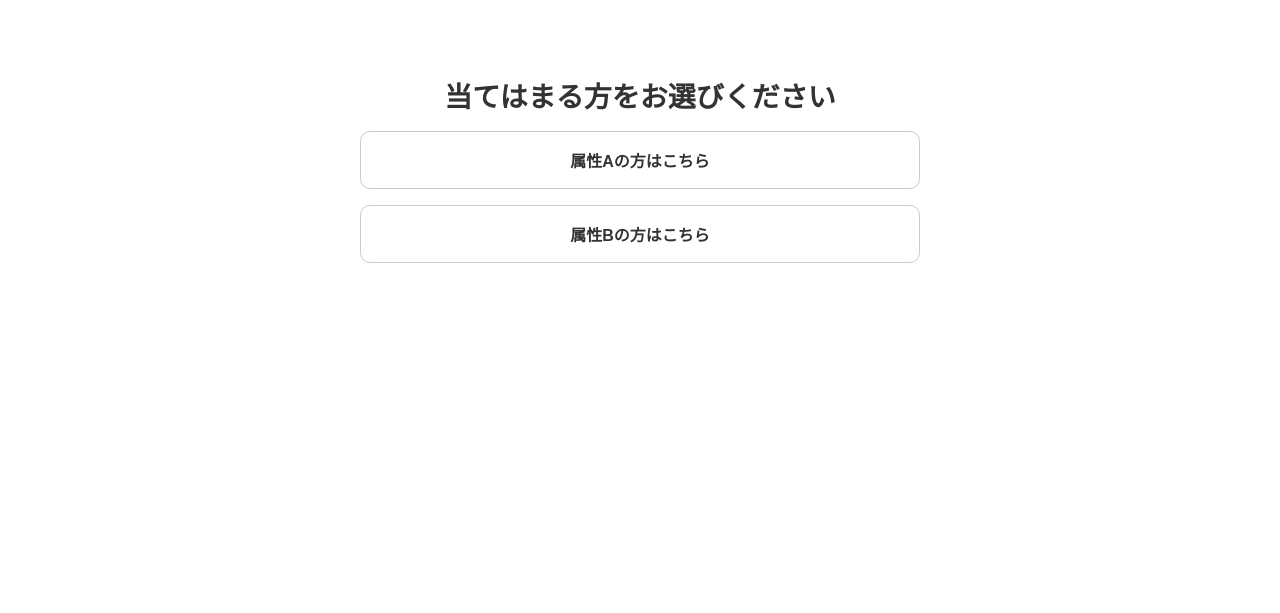
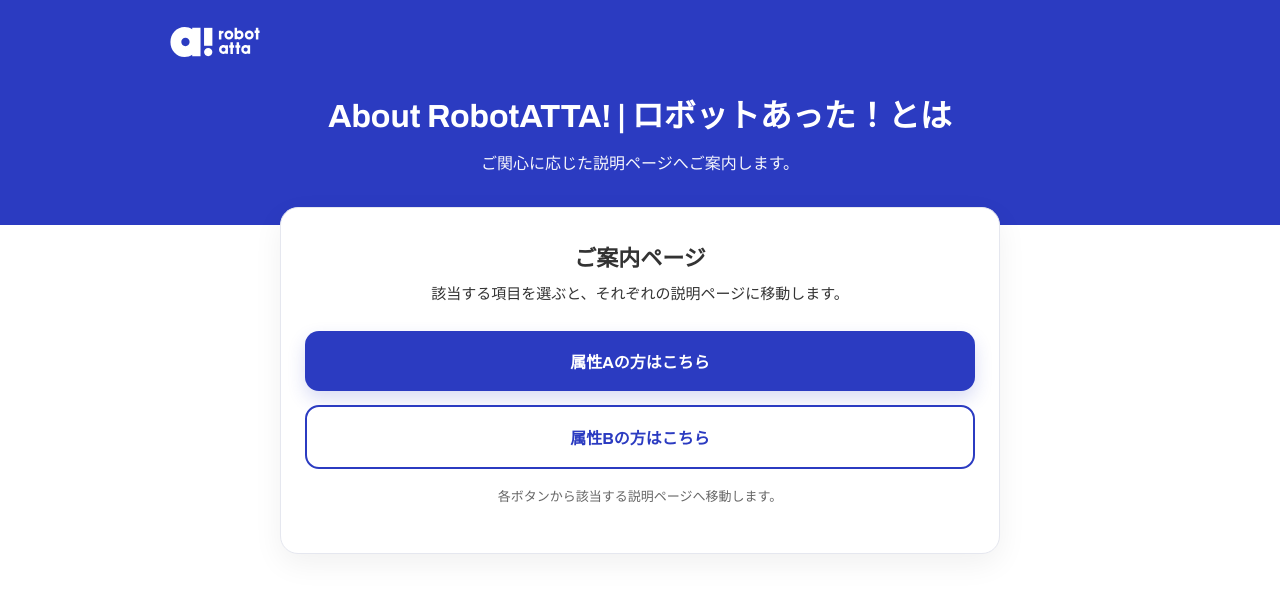
Before and after one commit to incubion-lab/audience-selector, a plain HTML site: page index.html in a window 1280 px wide. Drawn offline with Linux system fonts and the light colour scheme.

Commit message:
Update index.html

```diff
--- a/index.html
+++ b/index.html
@@ -3,48 +3,194 @@
 <head>
   <meta charset="utf-8">
   <meta name="viewport" content="width=device-width, initial-scale=1">
-  <title>ご案内</title>
+  <title>Audience-selector</title>
+
+  <!-- Archivo -->
+  <link rel="preconnect" href="https://fonts.googleapis.com">
+  <link rel="preconnect" href="https://fonts.gstatic.com" crossorigin>
+  <link href="https://fonts.googleapis.com/css2?family=Archivo:wght@400;600;700&display=swap" rel="stylesheet">
+
   <style>
     body {
-      font-family: sans-serif;
-      text-align: center;
-      padding: 48px 20px;
+      margin: 0;
       background: #ffffff;
       color: #333333;
+      font-family: "Archivo", -apple-system, BlinkMacSystemFont, "Hiragino Sans",
+                   "Hiragino Kaku Gothic ProN", "Yu Gothic", "Meiryo", sans-serif;
     }
-    .wrap {
-      max-width: 560px;
+
+    .hero {
+      background: #2b3bc1;
+      color: #ffffff;
+      padding: 20px 20px 48px;
+    }
+
+    .hero-inner {
+      max-width: 960px;
       margin: 0 auto;
     }
-    h1 {
-      font-size: 28px;
-      margin-bottom: 16px;
+
+    .logo-wrap {
+      display: flex;
+      align-items: center;
+      justify-content: flex-start;
+      margin-bottom: 32px;
     }
-    p {
-      margin-bottom: 32px;
+
+    .logo-wrap img {
+      height: 44px;
+      width: auto;
+      display: block;
+    }
+
+    .hero-text {
+      text-align: center;
+    }
+
+    .hero-text h1 {
+      margin: 0 0 12px;
+      font-size: 32px;
+      line-height: 1.3;
+      font-weight: 700;
+      color: #ffffff;
+    }
+
+    .hero-text p {
+      margin: 0;
+      font-size: 16px;
       line-height: 1.7;
+      color: #ffffff;
+      opacity: 0.96;
     }
+
+    .container {
+      max-width: 720px;
+      margin: -18px auto 0;
+      padding: 0 20px 56px;
+    }
+
+    .card {
+      background: #ffffff;
+      border: 1px solid #e5e7ef;
+      border-radius: 18px;
+      box-shadow: 0 10px 30px rgba(0, 0, 0, 0.06);
+      padding: 32px 24px;
+    }
+
+    .section-title {
+      margin: 0 0 10px;
+      font-size: 22px;
+      font-weight: 700;
+      text-align: center;
+      color: #333333;
+    }
+
+    .section-text {
+      margin: 0 0 24px;
+      text-align: center;
+      font-size: 15px;
+      line-height: 1.7;
+      color: #333333;
+    }
+
     .btn {
       display: block;
-      margin: 16px 0;
-      padding: 16px 20px;
-      border: 1px solid #cccccc;
-      border-radius: 10px;
+      margin: 14px 0;
+      padding: 18px 20px;
+      border-radius: 14px;
       text-decoration: none;
+      text-align: center;
+      font-weight: 700;
+      font-size: 16px;
+      transition: transform 0.15s ease, background 0.15s ease, box-shadow 0.15s ease;
+    }
+
+    .btn-primary {
+      background: #2b3bc1;
+      color: #ffffff;
+      box-shadow: 0 8px 18px rgba(43, 59, 193, 0.18);
+    }
+
+    .btn-primary:hover {
+      transform: translateY(-1px);
+      background: #2433aa;
+    }
+
+    .btn-secondary {
+      background: #ffffff;
+      color: #2b3bc1;
+      border: 2px solid #2b3bc1;
+    }
+
+    .btn-secondary:hover {
+      transform: translateY(-1px);
+      background: #f6f8ff;
+    }
+
+    .note {
+      margin-top: 18px;
+      text-align: center;
+      font-size: 13px;
+      line-height: 1.6;
       color: #333333;
-      font-weight: 600;
+      opacity: 0.75;
     }
-    .btn:hover {
-      background: #f5f5f5;
+
+    @media (max-width: 640px) {
+      .hero {
+        padding: 16px 16px 40px;
+      }
+
+      .logo-wrap {
+        margin-bottom: 24px;
+      }
+
+      .logo-wrap img {
+        height: 36px;
+      }
+
+      .hero-text h1 {
+        font-size: 26px;
+      }
+
+      .hero-text p {
+        font-size: 15px;
+      }
+
+      .card {
+        padding: 24px 18px;
+      }
     }
   </style>
 </head>
 <body>
-  <div class="wrap">
-    <h1>当てはまる方をお選びください</h1>
+  <header class="hero">
+    <div class="hero-inner">
+      <div class="logo-wrap">
+        <img src="logo.svg" alt="RobotATTA!">
+      </div>
 
-    <a class="btn" href="https://example.com/page-a">属性Aの方はこちら</a>
-    <a class="btn" href="https://example.com/page-b">属性Bの方はこちら</a>
-  </div>
+      <div class="hero-text">
+        <h1>About RobotATTA! | ロボットあった！とは</h1>
+        <p>ご関心に応じた説明ページへご案内します。</p>
+      </div>
+    </div>
+  </header>
+
+  <main class="container">
+    <section class="card">
+      <h2 class="section-title">ご案内ページ</h2>
+      <p class="section-text">
+        該当する項目を選ぶと、それぞれの説明ページに移動します。
+      </p>
+
+      <a class="btn btn-primary" href="https://example.com/page-a">属性Aの方はこちら</a>
+      <a class="btn btn-secondary" href="https://example.com/page-b">属性Bの方はこちら</a>
+
+      <p class="note">
+        各ボタンから該当する説明ページへ移動します。
+      </p>
+    </section>
+  </main>
 </body>
 </html>
```
